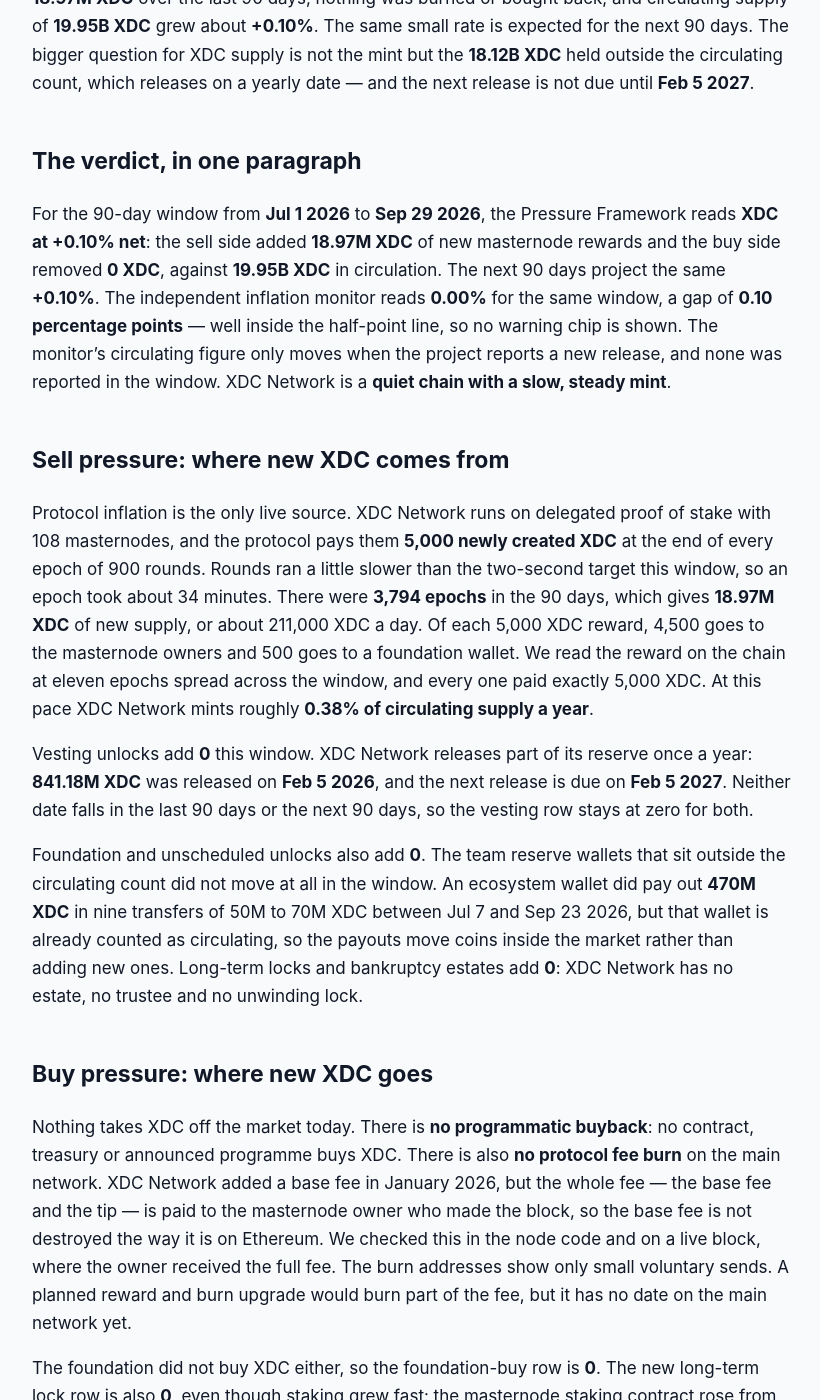
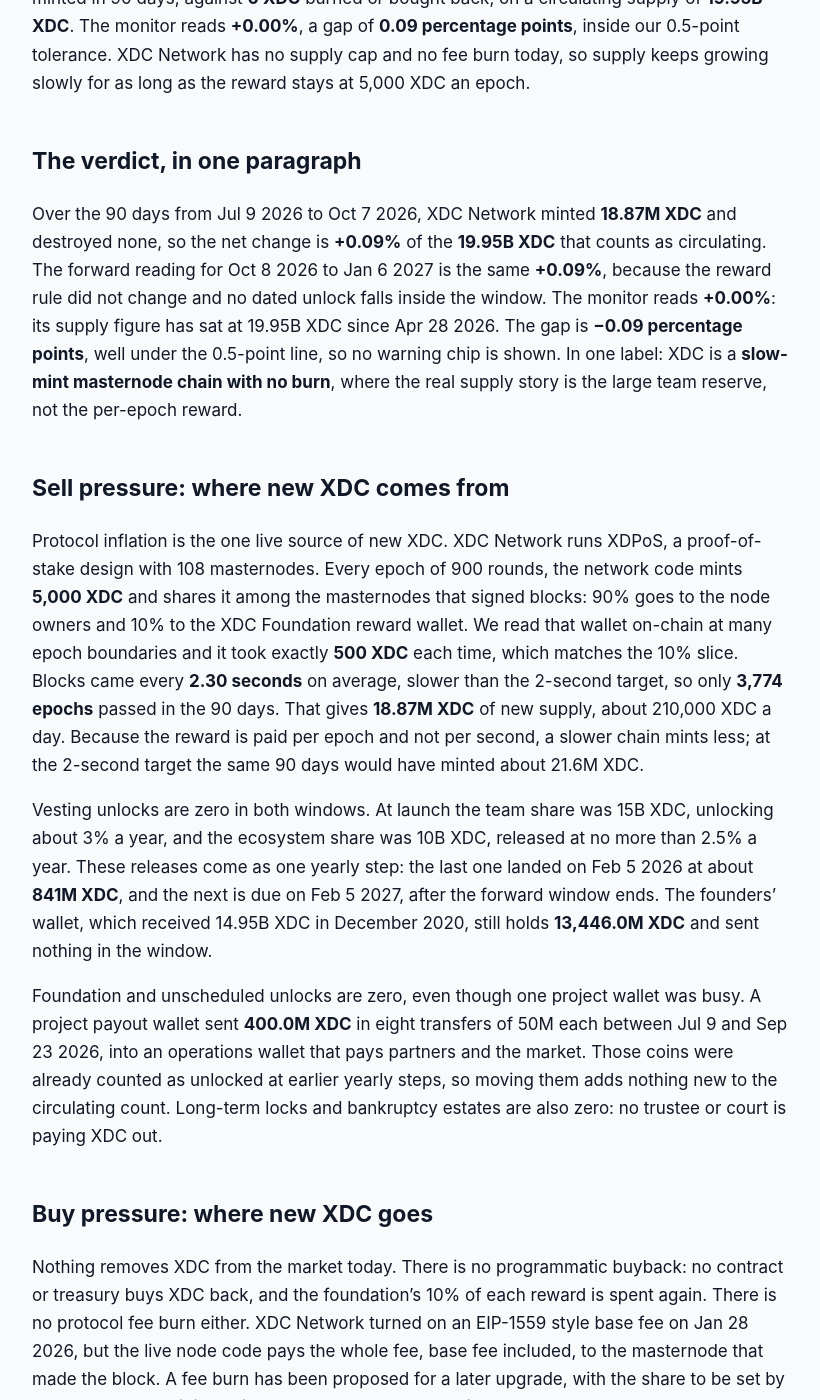
Before and after one commit to jeevansongmy-spec/mrnasdog-articles, a Jekyll site: the page built from crypto/xdc-pressure-framework.md, in a window 1280 px wide and 1400 px high, scrolled down 286 px. Shown: the whole window, without its empty margins (228-1048 px from the left). Built offline with Jekyll 4.4.1, drawn with Linux system fonts in a browser that asks for light colours; some of the changed text lies outside the part shown.

Commit message:
publish: crypto/xdc-pressure-framework

```diff
--- a/crypto/xdc-pressure-framework.md
+++ b/crypto/xdc-pressure-framework.md
@@ -1,55 +1,55 @@
 ---
-title:         "XDC Inflation Analysis · September 2026 · Mixed flows · supply roughly steady"
-description:   "XDC supply is roughly steady: masternode rewards mint 18.97M XDC in 90 days, nothing is burned, net +0.10%. 18.12B XDC sits in reserve; next release Feb 5 2027."
+title:         "XDC Inflation Analysis · October 2026 · Mixed flows · supply roughly steady"
+description:   "XDC supply is roughly steady: 18.87M XDC of masternode rewards and no burn give +0.09% net over 90 days, the same next. No cap; 18.12B XDC held locked."
 canonical_url: "https://mrnasdog.com/research/xdc/inflation"
-tags:                    ["crypto", "xdc", "xdcnetwork", "layer1"]
+tags:          ["crypto", "xdc", "xdcnetwork", "layer1"]
 published:     true
 ---
 
-Originally published at [XDC Inflation Analysis · September 2026 · Mixed flows · supply roughly steady](https://mrnasdog.com/research/xdc/inflation).
+*Originally published at [https://mrnasdog.com/research/xdc/inflation](https://mrnasdog.com/research/xdc/inflation)*
 
-# XDC Inflation Analysis · September 2026 · Mixed flows · supply roughly steady
+# XDC Inflation Analysis · October 2026 · Mixed flows · supply roughly steady
 
-XDC, the native coin of XDC Network, is only mildly inflationary: masternode rewards created **18.97M XDC** over the last 90 days, nothing was burned or bought back, and circulating supply of **19.95B XDC** grew about **+0.10%**. The same small rate is expected for the next 90 days. The bigger question for XDC supply is not the mint but the **18.12B XDC** held outside the circulating count, which releases on a yearly date — and the next release is not due until **Feb 5 2027**.
+The MrNasdog Pressure Framework reads XDC at **+0.09% net** over the last 90 days and **+0.09%** over the next 90. The only new XDC is the masternode block reward: **18.87M XDC** minted in 90 days, against **0 XDC** burned or bought back, on a circulating supply of **19.95B XDC**. The monitor reads **+0.00%**, a gap of **0.09 percentage points**, inside our 0.5-point tolerance. XDC Network has no supply cap and no fee burn today, so supply keeps growing slowly for as long as the reward stays at 5,000 XDC an epoch.
 
 ## The verdict, in one paragraph
 
-For the 90-day window from **Jul 1 2026** to **Sep 29 2026**, the Pressure Framework reads **XDC at +0.10% net**: the sell side added **18.97M XDC** of new masternode rewards and the buy side removed **0 XDC**, against **19.95B XDC** in circulation. The next 90 days project the same **+0.10%**. The independent inflation monitor reads **0.00%** for the same window, a gap of **0.10 percentage points** — well inside the half-point line, so no warning chip is shown. The monitor's circulating figure only moves when the project reports a new release, and none was reported in the window. XDC Network is a **quiet chain with a slow, steady mint**.
+Over the 90 days from Jul 9 2026 to Oct 7 2026, XDC Network minted **18.87M XDC** and destroyed none, so the net change is **+0.09%** of the **19.95B XDC** that counts as circulating. The forward reading for Oct 8 2026 to Jan 6 2027 is the same **+0.09%**, because the reward rule did not change and no dated unlock falls inside the window. The monitor reads **+0.00%**: its supply figure has sat at 19.95B XDC since Apr 28 2026. The gap is **−0.09 percentage points**, well under the 0.5-point line, so no warning chip is shown. In one label: XDC is a **slow-mint masternode chain with no burn**, where the real supply story is the large team reserve, not the per-epoch reward.
 
 ## Sell pressure: where new XDC comes from
 
-Protocol inflation is the only live source. XDC Network runs on delegated proof of stake with 108 masternodes, and the protocol pays them **5,000 newly created XDC** at the end of every epoch of 900 rounds. Rounds ran a little slower than the two-second target this window, so an epoch took about 34 minutes. There were **3,794 epochs** in the 90 days, which gives **18.97M XDC** of new supply, or about 211,000 XDC a day. Of each 5,000 XDC reward, 4,500 goes to the masternode owners and 500 goes to a foundation wallet. We read the reward on the chain at eleven epochs spread across the window, and every one paid exactly 5,000 XDC. At this pace XDC Network mints roughly **0.38% of circulating supply a year**.
+Protocol inflation is the one live source of new XDC. XDC Network runs XDPoS, a proof-of-stake design with 108 masternodes. Every epoch of 900 rounds, the network code mints **5,000 XDC** and shares it among the masternodes that signed blocks: 90% goes to the node owners and 10% to the XDC Foundation reward wallet. We read that wallet on-chain at many epoch boundaries and it took exactly **500 XDC** each time, which matches the 10% slice. Blocks came every **2.30 seconds** on average, slower than the 2-second target, so only **3,774 epochs** passed in the 90 days. That gives **18.87M XDC** of new supply, about 210,000 XDC a day. Because the reward is paid per epoch and not per second, a slower chain mints less; at the 2-second target the same 90 days would have minted about 21.6M XDC.
 
-Vesting unlocks add **0** this window. XDC Network releases part of its reserve once a year: **841.18M XDC** was released on **Feb 5 2026**, and the next release is due on **Feb 5 2027**. Neither date falls in the last 90 days or the next 90 days, so the vesting row stays at zero for both.
+Vesting unlocks are zero in both windows. At launch the team share was 15B XDC, unlocking about 3% a year, and the ecosystem share was 10B XDC, released at no more than 2.5% a year. These releases come as one yearly step: the last one landed on Feb 5 2026 at about **841M XDC**, and the next is due on Feb 5 2027, after the forward window ends. The founders' wallet, which received 14.95B XDC in December 2020, still holds **13,446.0M XDC** and sent nothing in the window.
 
-Foundation and unscheduled unlocks also add **0**. The team reserve wallets that sit outside the circulating count did not move at all in the window. An ecosystem wallet did pay out **470M XDC** in nine transfers of 50M to 70M XDC between Jul 7 and Sep 23 2026, but that wallet is already counted as circulating, so the payouts move coins inside the market rather than adding new ones. Long-term locks and bankruptcy estates add **0**: XDC Network has no estate, no trustee and no unwinding lock.
+Foundation and unscheduled unlocks are zero, even though one project wallet was busy. A project payout wallet sent **400.0M XDC** in eight transfers of 50M each between Jul 9 and Sep 23 2026, into an operations wallet that pays partners and the market. Those coins were already counted as unlocked at earlier yearly steps, so moving them adds nothing new to the circulating count. Long-term locks and bankruptcy estates are also zero: no trustee or court is paying XDC out.
 
 ## Buy pressure: where new XDC goes
 
-Nothing takes XDC off the market today. There is **no programmatic buyback**: no contract, treasury or announced programme buys XDC. There is also **no protocol fee burn** on the main network. XDC Network added a base fee in January 2026, but the whole fee — the base fee and the tip — is paid to the masternode owner who made the block, so the base fee is not destroyed the way it is on Ethereum. We checked this in the node code and on a live block, where the owner received the full fee. The burn addresses show only small voluntary sends. A planned reward and burn upgrade would burn part of the fee, but it has no date on the main network yet.
+Nothing removes XDC from the market today. There is no programmatic buyback: no contract or treasury buys XDC back, and the foundation's 10% of each reward is spent again. There is no protocol fee burn either. XDC Network turned on an EIP-1559 style base fee on Jan 28 2026, but the live node code pays the whole fee, base fee included, to the masternode that made the block. A fee burn has been proposed for a later upgrade, with the share to be set by the XDC DAO, but it is not in the code that runs the main network. The two burn addresses moved by only 22 XDC in 90 days, which is stray transfers, not a mechanism.
 
-The foundation did not buy XDC either, so the foundation-buy row is **0**. The new long-term lock row is also **0**, even though staking grew fast: the masternode staking contract rose from **2.70B XDC to 3.70B XDC** in 90 days as staking funds and new validators joined. Staked XDC is still counted as circulating and can be withdrawn after a waiting period, so a bigger stake does not shrink the float.
+There was no foundation buy, and the new long-term lock row is zero too. Masternodes lock at least 10M XDC each, and the staking contract grew from **2,730.9M** to **3,701.1M XDC** in the window, up **970.2M XDC**, as new institutional validators joined. Staked XDC still counts as circulating, so a bigger stake takes nothing out of the float; it only raises the number of nodes sharing the same 5,000 XDC reward.
 
 ## Foundation and overhang
 
-The overhang is large. About **18.12B XDC** — nearly half of the **38.07B** total — sits outside the circulating count, mostly in a few team reserve wallets. The largest holds **13.45B XDC**; others hold about 3.61B, 1.23B, two of 574.9M each, and several between 115M and 411M. These wallets did not move this window. The largest one last released coins on **Dec 15 2025** (175M XDC), after smaller releases through 2025, so its releases are irregular rather than scheduled. The ecosystem wallet that paid out 470M XDC this window still holds **675.6M XDC**, and the foundation wallet that takes 10% of every reward holds about 194K XDC. We read these balances on the chain at every rebuild. If a reserve wallet's balance falls between checks, the coins that leave it will be added to the foundation and unscheduled unlock row at the next check.
+XDC's overhang is large. About **18.12B XDC**, nearly half of the **38.07B** total, is counted as locked, and three wallets funded at launch hold almost all of it: the founders' wallet with **13,446.0M XDC** (last payout Dec 15 2025), a reserve wallet with **3,609.2M XDC** (untouched since March 2024) and a second reserve with **1,225.8M XDC** (untouched since September 2022). Together they hold 18,281.0M XDC, within 1% of the locked count. Next to them sits the project payout wallet: 2,135.6M XDC a year ago, **675.6M XDC** at the end of the window and 635.6M after two more 20M transfers on Oct 7 2026. Its coins are already counted as circulating, so its sales show up as selling, not as new supply. We read these wallets on-chain at every rebuild. If any of the three locked reserves falls between refreshes, the outflow enters Sell #3 at the next refresh.
 
-## How XDC compares to other proof-of-stake Layer 1s
+## How XDC compares to other enterprise Layer 1s
 
-Like Ethereum, XDC Network has no supply cap and pays its block producers in newly created coins. The difference is the other side of the ledger: Ethereum burns the base fee of every transaction, so part of its issuance is cancelled out, while XDC Network pays the whole fee to masternode owners and burns nothing. XDC's mint is also a fixed amount per epoch rather than a rate that grows with the stake, so more staking does not mean more new XDC — the 1.0B XDC of new stake this window shared the same 5,000 XDC per epoch.
+Among enterprise and payments chains, XDC sits between two models. XRP mints nothing at all; its supply pressure comes from a company releasing coins it already holds, so the XRP ledger is all about custody, not issuance. Hedera's HBAR also has a fixed supply and a treasury that releases coins over time. XDC has both parts: a fixed pre-mined pool of 37.5B XDC held largely by the team, plus a small open-ended mint for masternodes with no cap. Its mint, about 0.38% a year of the circulating supply, is far smaller than the yearly team steps.
 
-In its reserve structure XDC looks more like XRP than like Ethereum. Both launched with the whole supply created at the start and a large share held back by the team; XRP releases from escrow every month, while XDC releases on a yearly date. That makes the circulating count of XDC move in steps, not smoothly, and it means a mint of about 211,000 XDC a day matters far less to the float than one yearly release of hundreds of millions.
-
-Against exchange-chain tokens that run regular burns, XDC has no buyer built into the protocol at all. Today its supply story rests on two things: a small, predictable mint of about **0.38% a year**, and the timing of reserve releases.
+Compared with Ethereum, the masternode mint looks similar in shape but differs in one key way: Ethereum burns part of every fee, while XDC Network burns nothing, so all of XDC's issuance stays in the market. Compared with uncapped proof-of-stake chains such as Solana, whose reward is a yearly percentage of supply, XDC's reward is flat in XDC terms (5,000 per epoch), so its inflation rate slowly falls as supply grows, and it falls further when blocks run slow.
 
 ## What to watch in the next 90 days
 
-First, the reward and burn upgrade. It is running on the XDC test network — a new test release came out on **Sep 28 2026** — and the project has said it aims for the main network in October 2026, but no main-network block is set yet. If it goes live, both the reward per epoch and a new fee burn would change this ledger.
+First, the main-network date for the tiered reward upgrade. It pays core validators, protector nodes and observer nodes separately and is already live on the test network; the August 2026 plan pointed to an October launch, but as of Oct 8 2026 the main-network setting is still empty. If it goes live, the mint per epoch could rise well above 5,000 XDC, and the forward number would change.
 
-Second, the team reserve wallets: any outflow from them would be new supply in the foundation row. Third, the ecosystem wallet, which has paid out 50M XDC every one to three weeks and holds 675.6M XDC. Fourth, the next yearly release on **Feb 5 2027**, just outside this window, which the next rebuild will bring into view.
+Second, any XDC DAO vote that switches on a fee burn, which would open the buy side for the first time. Third, the project payout wallet, which holds 635.6M XDC after Oct 7 2026 and has been sending 50M at a time. Fourth, the staking contract, which keeps growing as institutions such as Amber Premium join as validators. Fifth, the next yearly unlock step on Feb 5 2027, just after this window.
 
 ## Summary
 
-XDC Network is inflationary only by a little: masternode rewards created **18.97M XDC** in 90 days against **0 XDC** burned or bought back, a net **+0.10%** on **19.95B XDC** circulating, with the same expected next. There is no supply cap and no fee burn today, since the whole fee goes to masternode owners. The main risk sits in the **18.12B XDC** held outside the circulating count, which enters the market through yearly and irregular releases; the next scheduled one is **Feb 5 2027**. A reward and burn upgrade planned for the main network could change both sides of the ledger once it has a date.
+The MrNasdog Pressure Framework reads XDC at **+0.09%** over the last 90 days and the same over the next 90: **18.87M XDC** of masternode rewards against **0 XDC** burned or bought back. XDC Network has no supply cap and no fee burn, but its 5,000 XDC per-epoch reward is small next to the 19.95B XDC in circulation. The key risk is not the per-epoch mint but the 18.12B XDC held in team-funded reserves and the yearly unlock steps that feed them into the count, plus a reward upgrade that could raise the mint once it reaches the main network.
 
-*MrNasdog Pressure Framework analysis of XDC, Metric 1 — Inflation. Data + explanation only. Not financial advice. Checked Sep 29 2026.*
+---
+
+*MrNasdog Pressure Framework analysis of XDC, Metric 1 — Inflation. Data + explanation only. Not financial advice. Checked Oct 8 2026.*
```
